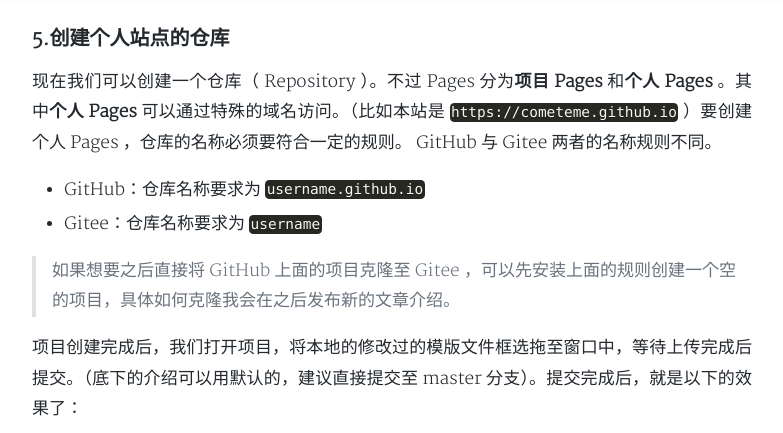
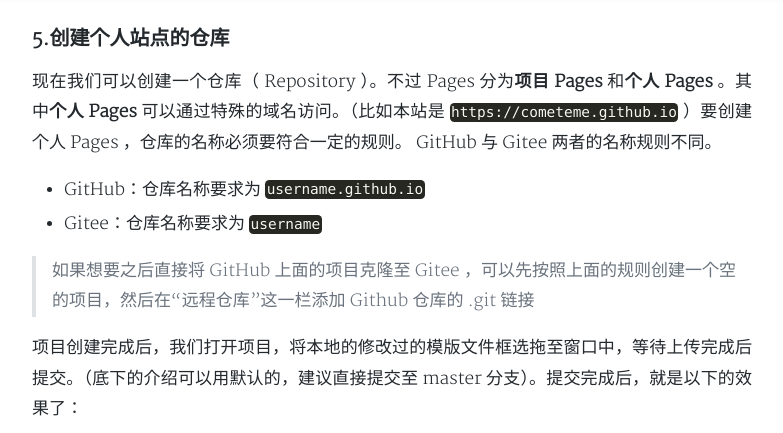
Before and after one commit to cometeme/cometeme.github.io, a Jekyll site: the page built from _posts/2018-08-08-Jekyll+GitHub=简单搭建一个个人博客.md, in a window 1280 px wide and 900 px high, scrolled down 2638 px, cut to the strip 0-433 px from the top of the window. Shown: the whole strip, without its empty margins (248-1031 px from the left). Built offline with Jekyll 4.4.1, drawn with Linux system fonts in a browser that asks for light colours; nearby versions of some CDN libraries; comment, search, counter and statistics services are not loaded; a style sheet for code colours, icons or effects is not loaded.

Commit message:
update Jekyll post

```diff
--- a/_posts/2018-08-08-Jekyll+GitHub=简单搭建一个个人博客.md
+++ b/_posts/2018-08-08-Jekyll+GitHub=简单搭建一个个人博客.md
@@ -71,7 +71,7 @@
 
 -   Gitee：仓库名称要求为 `username`
 
-> 如果想要之后直接将 GitHub 上面的项目克隆至 Gitee ，可以先安装上面的规则创建一个空的项目，具体如何克隆我会在之后发布新的文章介绍。
+> 如果想要之后直接将 GitHub 上面的项目克隆至 Gitee ，可以先按照上面的规则创建一个空的项目，然后在“远程仓库”这一栏添加 Github 仓库的 .git 链接
 
 项目创建完成后，我们打开项目，将本地的修改过的模版文件框选拖至窗口中，等待上传完成后提交。（底下的介绍可以用默认的，建议直接提交至 master 分支）。提交完成后，就是以下的效果了：
 
```
